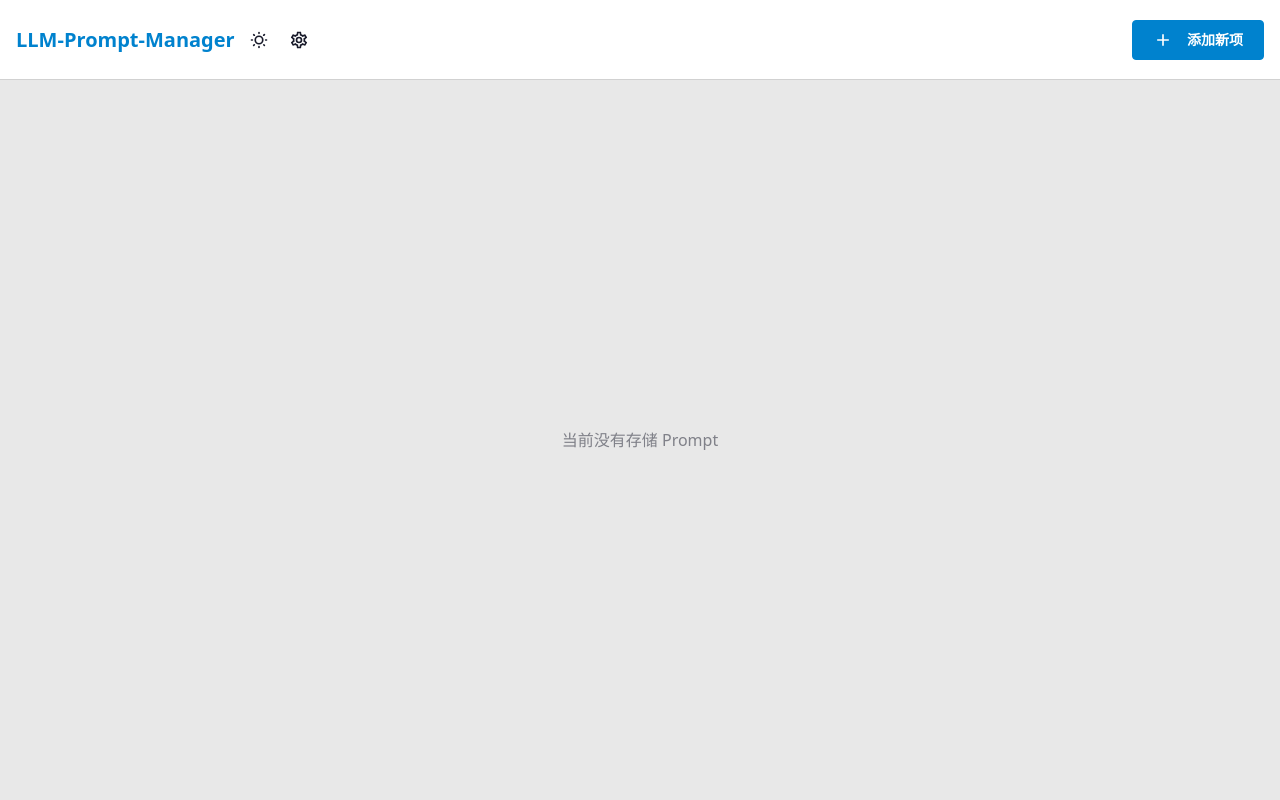
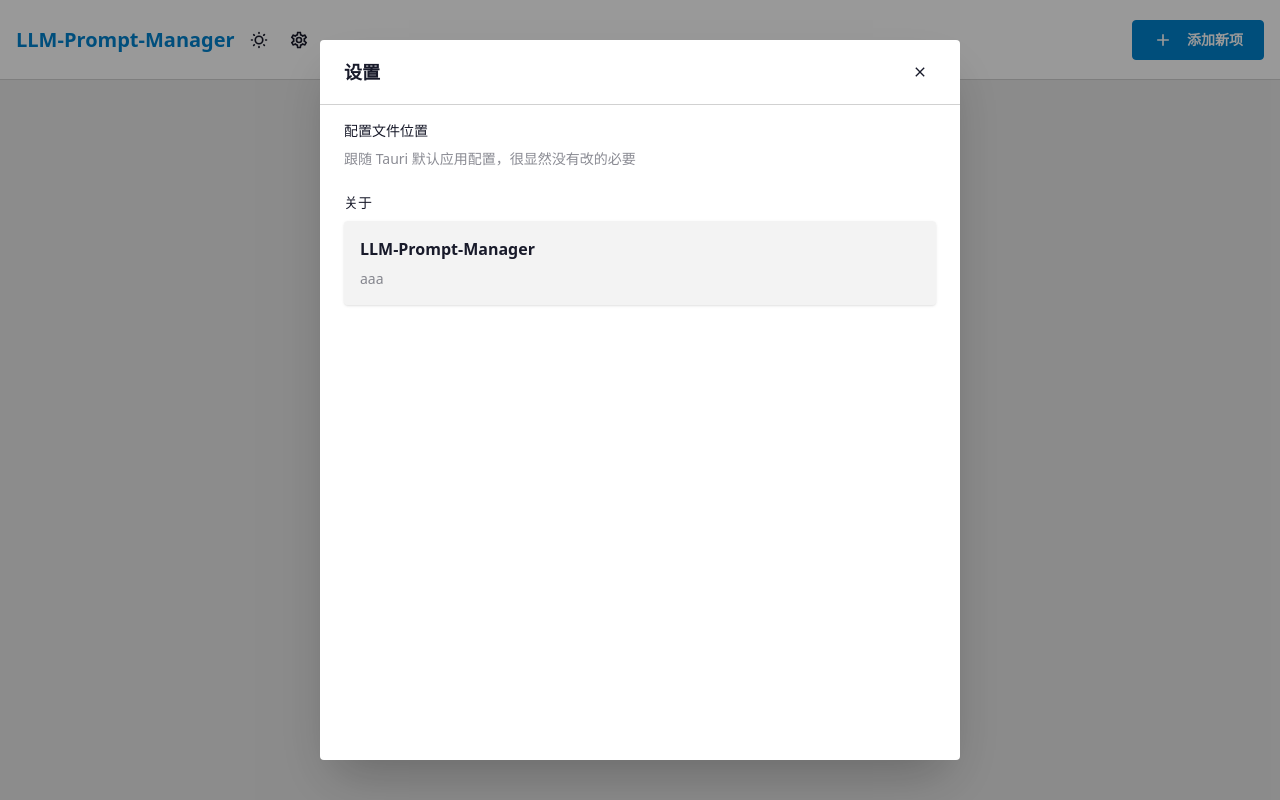
Before and after one commit to S1lverAkatsuki/llm-prompt-manager, a Vue app: page / in a window 1280 px wide. Both pictures are taken after a click on the button 298 px from the left and 39 px from the top of the page. Built offline with nearby package versions, Linux system fonts and the light colour scheme.

Commit message:
设置界面 + tag 可以输入换行符

```diff
--- a/package.json
+++ b/package.json
@@ -13,7 +13,7 @@
     "@tailwindcss/vite": "^4.1.18",
     "@tauri-apps/api": "^2",
     "@tauri-apps/plugin-clipboard-manager": "~2.3.2",
-    "@tauri-apps/plugin-opener": "^2",
+    "@tauri-apps/plugin-opener": "~2",
     "tailwindcss": "^4.1.18",
     "vue": "^3.5.13"
   },
--- a/src-tauri/capabilities/default.json
+++ b/src-tauri/capabilities/default.json
@@ -7,6 +7,7 @@
     "core:default",
     "opener:default",
     "clipboard-manager:default",
-    "clipboard-manager:allow-write-text"
+    "clipboard-manager:allow-write-text",
+    "opener:allow-reveal-item-in-dir"
   ]
 }
--- a/src-tauri/tauri.conf.json
+++ b/src-tauri/tauri.conf.json
@@ -14,7 +14,9 @@
       {
         "title": "llm-prompt-manager",
         "width": 800,
-        "height": 600
+        "height": 600,
+        "minWidth": 800,
+        "minHeight": 600
       }
     ],
     "security": {
--- a/src/App.vue
+++ b/src/App.vue
@@ -3,6 +3,7 @@ import { ref, computed, nextTick, onBeforeUnmount, onMounted } from "vue";
 import { Prompt } from "@/types";
 import { writeText } from "@tauri-apps/plugin-clipboard-manager";
 import { invoke } from "@tauri-apps/api/core";
+import { revealItemInDir } from "@tauri-apps/plugin-opener";
 
 const copiedId = ref<string | null>(null);
 const copyTimeout = ref<NodeJS.Timeout | null>(null);
@@ -10,6 +11,10 @@ const copyTimeout = ref<NodeJS.Timeout | null>(null);
 const deletedTimeout = ref<NodeJS.Timeout | null>(null);
 
 const editorRef = ref<HTMLDialogElement | null>(null);
+const settingRef = ref<HTMLDialogElement | null>(null);
+
+const data_path = ref<string>("");
+const version = ref<string>("");
 
 const expandedId = ref<string | null>(null);
 
@@ -17,13 +22,17 @@ const items = ref<Prompt[] | null>(null);
 
 onMounted(() => {
   invoke<Prompt[]>("read")
-    .then(data => {
-      items.value = data;
-    })
-    .catch(() => {
+    .then(data => items.value = data)
+    .catch(e => {
       items.value = [];
-      // 吞掉
+      console.error(e);
     });
+  invoke<string>("get_data_path")
+    .then(path => data_path.value = path)
+    .catch(e => console.error(e));
+  invoke<string>("get_version")
+    .then(x => version.value = x)
+    .catch(e => console.error(e));
 });
 
 const toggleExpand = (id: string) => {
@@ -104,7 +113,7 @@ const canAddTag = computed(() => {
 });
 
 const handleAddTag = () => {
-  if (!editingPrompt.value) return;
+  if (!editingPrompt.value || !canAddTag.value) return;
   editingPrompt.value.tags.push(tagInput.value);
   tagInput.value = "";
 }
@@ -112,6 +121,10 @@ const handleAddTag = () => {
 const handleRemoveTag = (tag: string) => {
   if (!editingPrompt.value) return;
   editingPrompt.value.tags = editingPrompt.value.tags.filter(t => t !== tag)
+}
+
+const openSetting = () => {
+  settingRef.value?.showModal();
 }
 
 const openEditor = async (item: Prompt) => {
@@ -214,7 +227,7 @@ const isEmptyContent = computed<boolean>(() => editingPrompt.value?.content.leng
               d="M21.64,13a1,1,0,0,0-1.05-.14,8.05,8.05,0,0,1-3.37.73A8.15,8.15,0,0,1,9.08,5.49a8.59,8.59,0,0,1,.25-2A1,1,0,0,0,8,2.36,10.14,10.14,0,1,0,22,14.05,1,1,0,0,0,21.64,13Zm-9.5,6.69A8.14,8.14,0,0,1,7.08,5.22v.27A10.15,10.15,0,0,0,17.22,15.63a9.79,9.79,0,0,0,2.1-.22A8.11,8.11,0,0,1,12.14,19.73Z" />
           </svg>
         </label>
-        <button class="btn btn-circle btn-ghost btn-sm text-base-content hover:bg-base-300">
+        <button class="btn btn-circle btn-ghost btn-sm text-base-content hover:bg-base-300" @click="openSetting">
           <svg class="fill-current w-5 h-5" xmlns="http://www.w3.org/2000/svg" viewBox="0 0 24 24">
             <path
               d="M12,8A4,4 0 0,1 16,12A4,4 0 0,1 12,16A4,4 0 0,1 8,12A4,4 0 0,1 12,8M12,10A2,2 0 0,0 10,12A2,2 0 0,0 12,14A2,2 0 0,0 14,12A2,2 0 0,0 12,10M10,22C9.75,22 9.54,21.82 9.5,21.58L9.13,18.93C8.5,18.68 7.96,18.34 7.44,17.94L4.95,18.95C4.73,19.03 4.46,18.95 4.34,18.73L2.34,15.27C2.21,15.05 2.27,14.78 2.46,14.63L4.57,12.97L4.5,12L4.57,11L2.46,9.37C2.27,9.22 2.21,8.95 2.34,8.73L4.34,5.27C4.46,5.05 4.73,4.96 4.95,5.05L7.44,6.05C7.96,5.66 8.5,5.32 9.13,5.07L9.5,2.42C9.54,2.18 9.75,2 10,2H14C14.25,2 14.46,2.18 14.5,2.42L14.87,5.07C15.5,5.32 16.04,5.66 16.56,6.05L19.05,5.05C19.27,4.96 19.54,5.05 19.66,5.27L21.66,8.73C21.79,8.95 21.73,9.22 21.54,9.37L19.43,11L19.5,12L19.43,13L21.54,14.63C21.73,14.78 21.79,15.05 21.66,15.27L19.66,18.73C19.54,18.95 19.27,19.04 19.05,18.95L16.56,17.95C16.04,18.34 15.5,18.68 14.87,18.93L14.5,21.58C14.46,21.82 14.25,22 14,22H10M11.25,4L10.88,6.61C9.68,6.86 8.62,7.5 7.85,8.39L5.44,7.35L4.69,8.65L6.8,10.2C6.4,11.37 6.4,12.64 6.8,13.8L4.68,15.36L5.43,16.66L7.86,15.62C8.63,16.5 9.68,17.14 10.87,17.38L11.24,20H12.76L13.13,17.39C14.32,17.14 15.37,16.5 16.14,15.62L18.57,16.66L19.32,15.36L17.2,13.81C17.6,12.64 17.6,11.37 17.2,10.2L19.31,8.65L18.56,7.35L16.15,8.39C15.38,7.5 14.32,6.86 13.12,6.62L12.75,4H11.25Z" />
@@ -229,7 +242,7 @@ const isEmptyContent = computed<boolean>(() => editingPrompt.value?.content.leng
         </button>
       </div>
     </div>
-    <div class="bg-base-200 w-full flex-1 overflow-y-auto p-4">
+    <div class="bg-base-200 w-full flex-1 overflow-y-auto p-5 [scrollbar-gutter:stable_both-edges]">
       <div v-if="items == null" class="h-full flex items-center justify-center text-base-content/70">
         正在加载
       </div>
@@ -237,22 +250,25 @@ const isEmptyContent = computed<boolean>(() => editingPrompt.value?.content.leng
         当前没有存储 Prompt
       </div>
       <div v-else class="flex flex-col gap-4">
-        <div v-for="item in items" :key="item.id" class="collapse collapse-arrow bg-base-100 rounded-md border"
+        <div v-for="item in items" :key="item.id" class="collapse collapse-arrow bg-base-100 rounded-md border w-full"
           :class="expandedId === item.id ? 'border-primary collapse-open' : 'border-base-300'">
           <input type="checkbox" :checked="expandedId === item.id" @change="toggleExpand(item.id)" />
-          <div class="collapse-title flex items-center gap-2 p-4 min-h-0">
-            <div class="flex flex-col flex-1">
+          <div class="collapse-title flex items-center gap-2 p-4 min-h-0 pr-12">
+            <div class="flex flex-col flex-1 min-w-0">
               <div class="flex flex-row gap-2 items-center mb-1">
-                <p class="font-semibold text-base-content">{{ item.title }}</p>
+                <p class="font-semibold text-base-content"
+                  :class="expandedId !== item.id ? 'truncate' : 'whitespace-normal break-all'">{{ item.title }}
+                </p>
                 <div class="flex gap-1">
                   <span v-for="tag in item.tags" :key="tag" class="badge badge-sm badge-outline">
                     {{ tag }}
                   </span>
                 </div>
               </div>
-              <p class="text-sm text-base-content/70">{{ item.tip }}</p>
-            </div>
-            <div class="ml-auto flex gap-2" @click.stop>
+              <p class="text-sm text-base-content/70" :title="item.tip"
+                :class="expandedId !== item.id ? 'truncate' : 'whitespace-normal break-all'">
+                {{ item.tip }}
+              </p>
             </div>
           </div>
           <div class="collapse-content border-t border-base-300 bg-base-100/50" @click.stop>
@@ -290,13 +306,13 @@ const isEmptyContent = computed<boolean>(() => editingPrompt.value?.content.leng
 
     <dialog v-if="editingPrompt" ref="editorRef" id="editor" class="modal" @close="resetEditor">
       <div class="modal-box w-[80vw] max-w-3xl h-[90vh] p-0 flex flex-col">
-        <div class="flex items-start justify-between border-b border-base-300 px-6 py-4">
+        <div class="flex items-center justify-between border-b border-base-300 px-6 py-4">
           <div>
             <h3 class="text-lg font-semibold text-base-content">编辑 Prompt</h3>
             <p class="text-sm text-base-content/70 mt-1">在此修改当前 Prompt 信息</p>
           </div>
           <form method="dialog">
-            <button class="btn btn-sm btn-circle btn-ghost" aria-label="关闭">
+            <button class="btn btn-sm btn-circle btn-ghost">
               <svg xmlns="http://www.w3.org/2000/svg" viewBox="0 0 24 24" class="w-4 h-4" fill="currentColor">
                 <path
                   d="M19,6.41,17.59,5,12,10.59,6.41,5,5,6.41,10.59,12,5,17.59,6.41,19,12,13.41,17.59,19,19,17.59,13.41,12Z" />
@@ -334,9 +350,9 @@ const isEmptyContent = computed<boolean>(() => editingPrompt.value?.content.leng
                 </span>
               </div>
               <div class="join w-full">
-                <input class="input input-sm join-item flex-1" v-model.trim="tagInput" @keyup.enter="handleAddTag()"
+                <input class="input input-sm join-item flex-1" v-model.trim="tagInput" @keyup.enter="handleAddTag"
                   placeholder="输入要添加的标签项" :class="{ 'input-error': isEmptyTag }" />
-                <button class="btn btn-sm join-item" @click="handleAddTag()" :disabled="!canAddTag">添加</button>
+                <button class="btn btn-sm join-item" @click="handleAddTag" :disabled="!canAddTag">添加</button>
               </div>
               <p v-if="isEmptyTag" class="text-xs text-error mt-1">
                 重复的标签无法输入
@@ -374,5 +390,41 @@ const isEmptyContent = computed<boolean>(() => editingPrompt.value?.content.leng
         </div>
       </div>
     </dialog>
+
+    <dialog ref="settingRef" id="setting" class="modal transition-none!">
+      <div class="modal-box w-[50vw] max-w-3xl h-[90vh] p-0 flex flex-col">
+        <div class="flex items-center justify-between border-b border-base-300 px-6 py-4">
+          <h3 class="text-lg font-semibold text-base-content">设置</h3>
+          <form method="dialog">
+            <button class="btn btn-sm btn-circle btn-ghost">
+              <svg xmlns="http://www.w3.org/2000/svg" viewBox="0 0 24 24" class="w-4 h-4" fill="currentColor">
+                <path
+                  d="M19,6.41,17.59,5,12,10.59,6.41,5,5,6.41,10.59,12,5,17.59,6.41,19,12,13.41,17.59,19,19,17.59,13.41,12Z" />
+              </svg>
+            </button>
+          </form>
+        </div>
+        <div class="flex-1 overflow-y-auto p-6 py-4 space-y-6">
+          <div>
+            <p class="text-sm font-medium">配置文件位置</p>
+            <p class="text-sm text-base-content/50 mt-2 mb-2">跟随 Tauri 默认应用配置，很显然没有改的必要</p>
+            <a class="link link-info w-full whitespace-normal break-all" title="用资源管理器打开"
+              @click="revealItemInDir(data_path!)">{{ data_path }}</a>
+          </div>
+          <div>
+            <p class="text-sm font-medium">关于</p>
+            <div class="card w-full bg-base-200/50 card-sm shadow mt-2">
+              <div class="card-body">
+                <div class="flex flex-row gap-2 items-center">
+                  <h2 class="card-title">LLM-Prompt-Manager</h2>
+                  <span class="inline ml-auto text-sm text-base-content">{{ version }}</span>
+                </div>
+                <p class="text-sm text-base-content/50">aaa</p>
+              </div>
+            </div>
+          </div>
+        </div>
+      </div>
+    </dialog>
   </main>
 </template>
```
Also changed, not shown: 2 other files (tests, documents, lock files or other folders).
